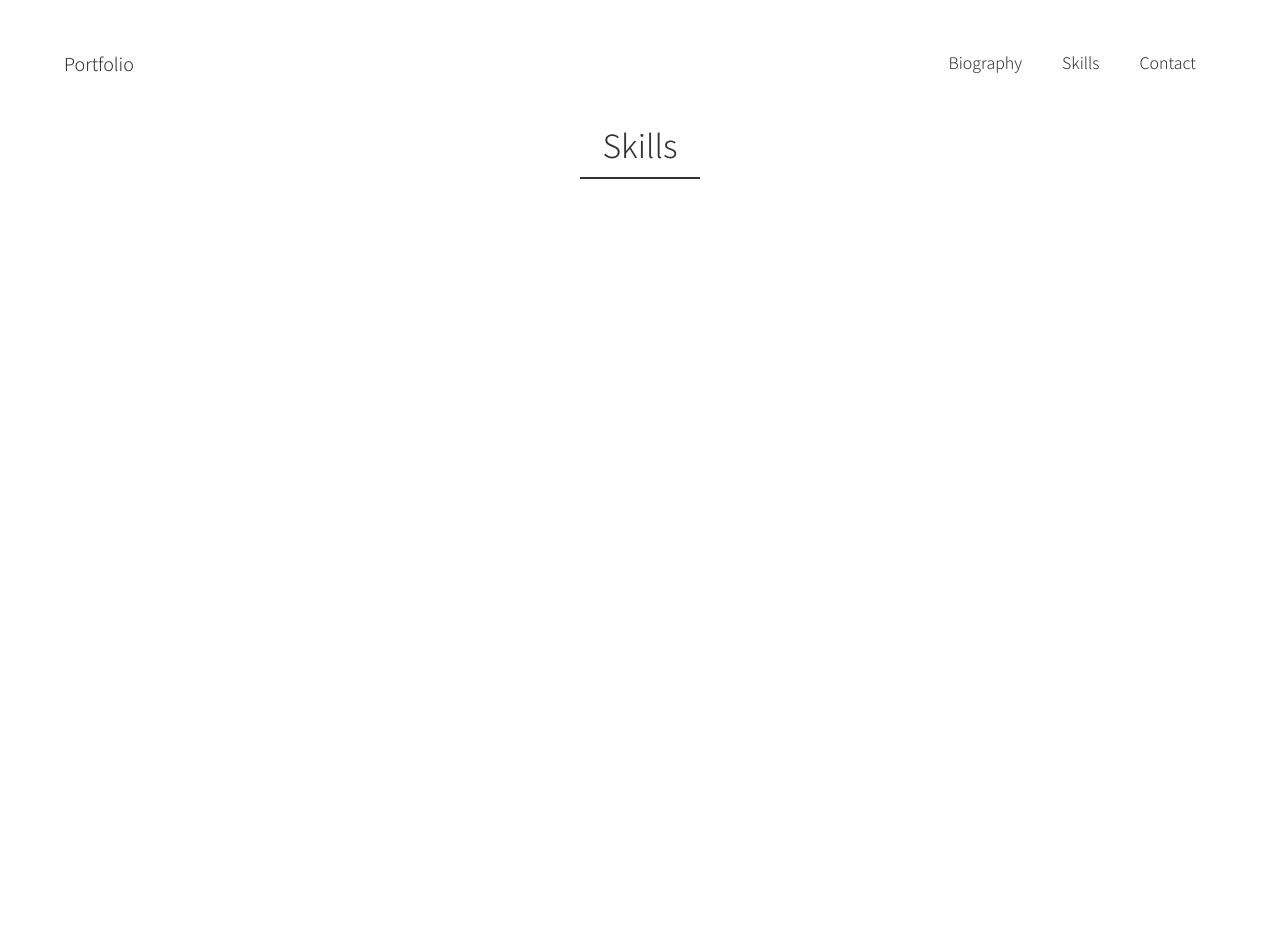
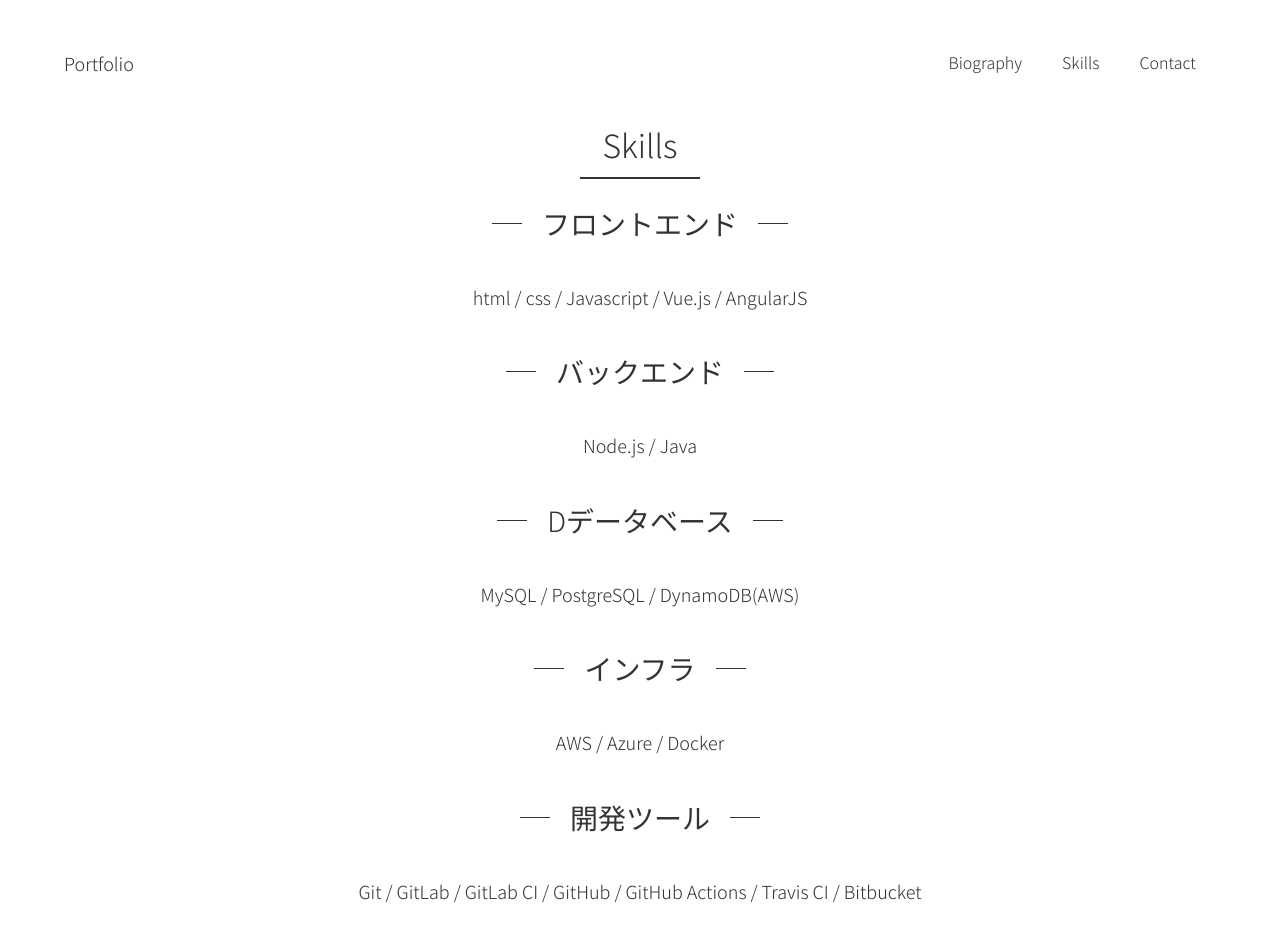
Before and after one commit to Mizuki901/portfolio, a plain HTML site: page contents/skills.html in a window 1280 px wide. Before the commit the page ends 800 px from the top, so only its background shows below. Drawn offline with Linux system fonts and the light colour scheme.

Commit message:
skillsとcontactsを記載

```diff
--- a/contents/skills.html
+++ b/contents/skills.html
@@ -25,6 +25,18 @@
     <div class="container">
         <h1>Skills</h1>
         <div class="border"></div>
+        <section class="skills">
+            <h2>フロントエンド</h2>
+            <p>html / css / Javascript / Vue.js / AngularJS</p>
+            <h2>バックエンド</h2>
+            <p>Node.js / Java</p>
+            <h2>Dデータベース</h2>
+            <p>MySQL / PostgreSQL / DynamoDB(AWS)</p>
+            <h2>インフラ</h2>
+            <p>AWS / Azure / Docker</p>
+            <h2>開発ツール</h2>
+            <p>Git / GitLab / GitLab CI / GitHub / GitHub Actions / Travis CI / Bitbucket</p>
+        </section>
     </div>
 </body>
 </html>
--- a/style.css
+++ b/style.css
@@ -182,12 +182,12 @@
     color: #fff;
 }
 
-.biography {
+.biography, .skills {
     max-width: 600px;
     margin: 0 auto;
 }
 
-.biography ul {
+.biography ul, .skills ul {
     text-align: left;
 }
 
```
Also changed, not shown: contents/contact.html (+7 -0 lines).
